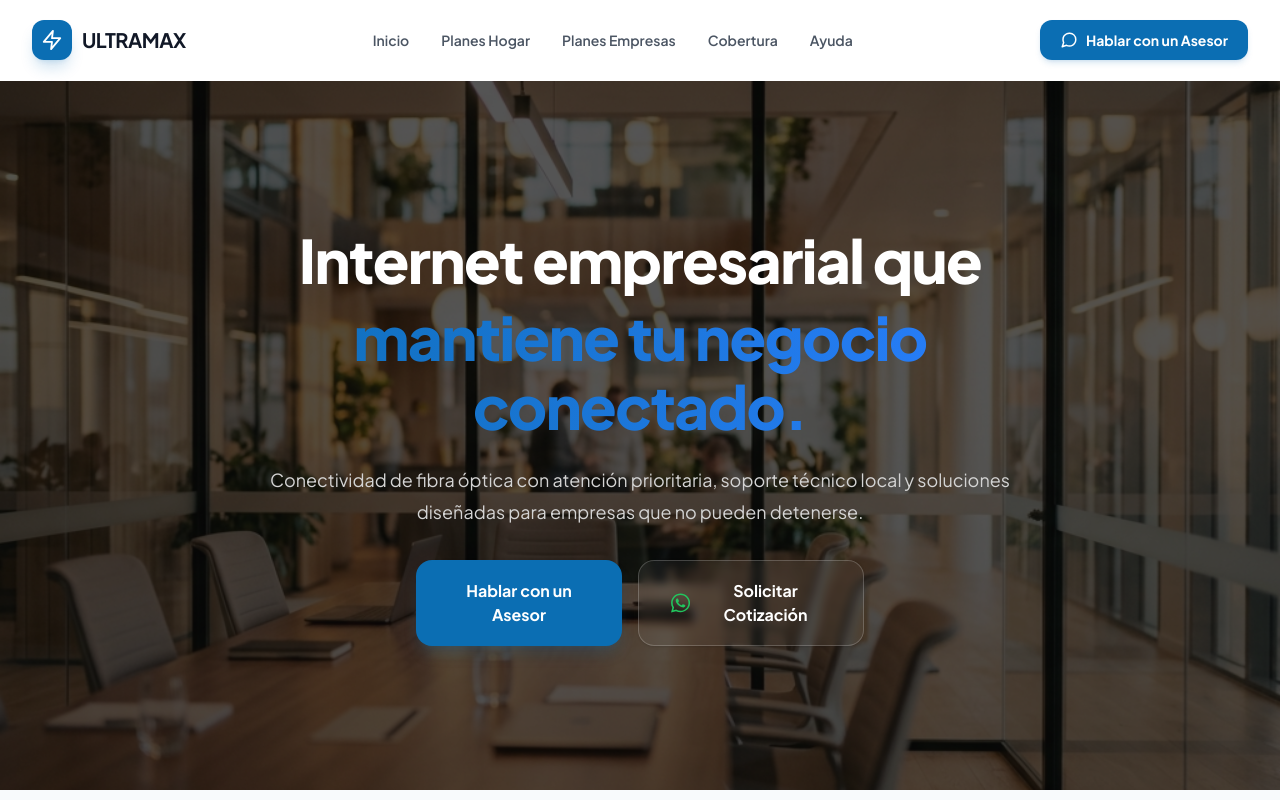
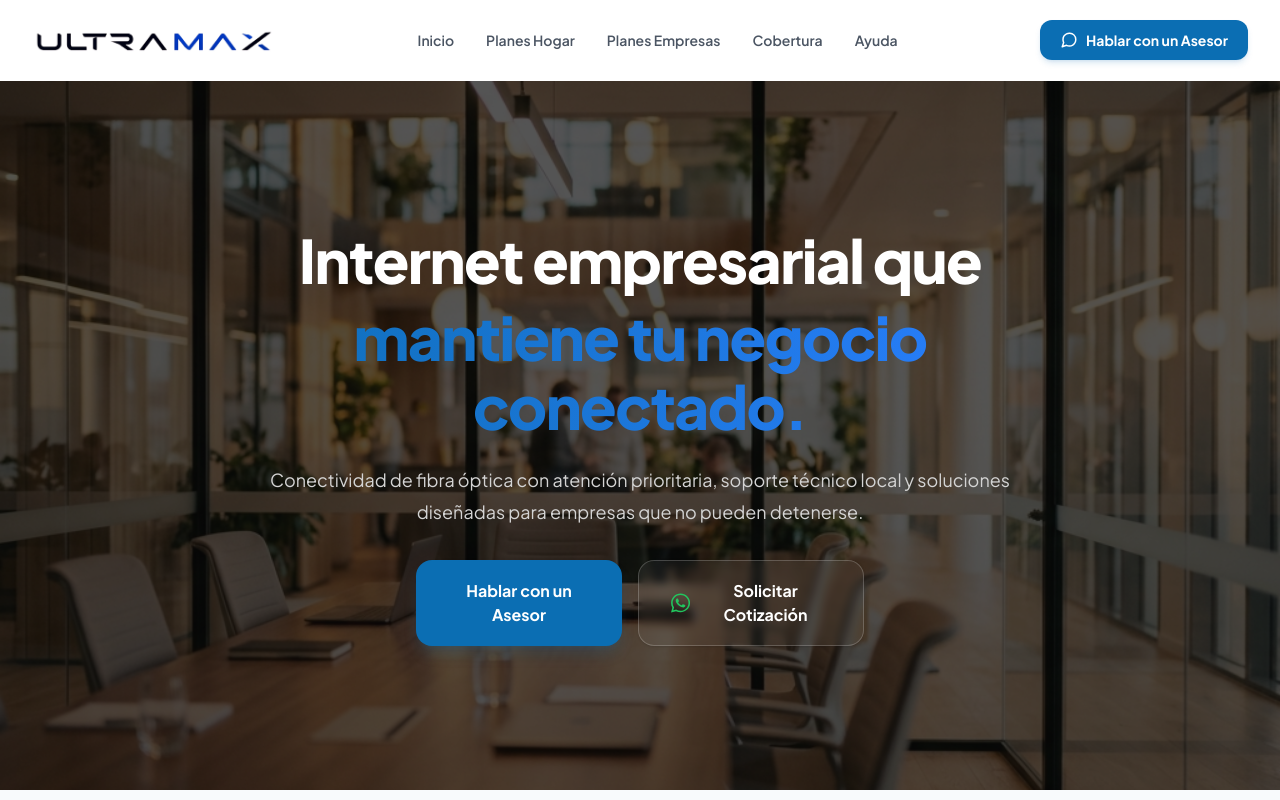
Before and after one commit to DerianPaez/ultramax, a Next.js app: page /empresas in a window 1280 px wide. Shown: the top 800 px of the page. Built offline with nearby package versions, Linux system fonts and the light colour scheme.

Commit message:
feat(brand): add official UltraMax logo image to navigation and footer

```diff
--- a/components/section/Footer.tsx
+++ b/components/section/Footer.tsx
@@ -1,6 +1,6 @@
+import Image from 'next/image';
 import Link from 'next/link';
 import React from 'react';
-import { FiZap } from 'react-icons/fi';
 import { contactFields, footerSections } from '../../data/navigation';
 import { FooterContactItem } from '../FooterContactItem';
 import { FooterLinkItem } from '../FooterLinkItem';
@@ -11,13 +11,14 @@ export const Footer: React.FC = () => {
       <div className="mx-auto max-w-7xl px-6 lg:px-8 flex flex-col gap-16">
         <div className="grid grid-cols-1 gap-8 md:grid-cols-2 lg:grid-cols-4">
           <div className="flex flex-col gap-4">
-            <Link href="/" className="flex items-center gap-2.5 group">
-              <div className="flex h-10 w-10 items-center justify-center rounded-xl bg-primary shadow-lg shadow-primary/20 group-hover:scale-105 transition-transform duration-200">
-                <FiZap className="h-5.5 w-5.5 text-white" />
-              </div>
-              <span className="text-xl font-bold tracking-tight text-dark uppercase">
-                ultramax
-              </span>
+            <Link href="/" className="flex items-center group">
+              <Image
+                src="/images/logo.png"
+                alt="UltraMax Logo"
+                width={160}
+                height={36}
+                className="h-6 w-auto object-contain group-hover:scale-105 transition-transform duration-200"
+              />
             </Link>
             <p className="text-sm leading-6 text-muted max-w-xs">
               Conectamos hogares y negocios de Las Peñas con internet de fibra
--- a/components/section/Navigation.tsx
+++ b/components/section/Navigation.tsx
@@ -1,9 +1,10 @@
 'use client';
 
 import React, { useState, useEffect } from 'react';
+import Image from 'next/image';
 import Link from 'next/link';
 import { navLinks, contactInfo } from '../../data/navigation';
-import { FiZap, FiMessageCircle, FiMenu, FiX } from 'react-icons/fi';
+import { FiMessageCircle, FiMenu, FiX } from 'react-icons/fi';
 import { FaWhatsapp } from 'react-icons/fa6';
 import { NavLink } from '../NavLink';
 
@@ -29,13 +30,15 @@ export const Navigation: React.FC = () => {
       }`}
     >
       <div className="mx-auto flex max-w-7xl h-20 items-center justify-between px-6 lg:px-8">
-        <Link href="/" className="flex items-center gap-2.5 group">
-          <div className="flex h-10 w-10 items-center justify-center rounded-xl bg-primary text-white shadow-lg shadow-primary/20 group-hover:scale-105 transition-transform duration-200">
-            <FiZap className="h-5.5 w-5.5" />
-          </div>
-          <span className="text-xl font-bold tracking-tight text-dark uppercase">
-            ultramax
-          </span>
+        <Link href="/" className="flex items-center group">
+          <Image
+            src="/images/logo.png"
+            alt="UltraMax Logo"
+            width={160}
+            height={36}
+            className="h-6 w-auto object-contain group-hover:scale-105 transition-transform duration-200"
+            priority
+          />
         </Link>
 
         <nav className="hidden md:flex items-center gap-8">
```
Also changed, not shown: public/images/logo.png (added).
